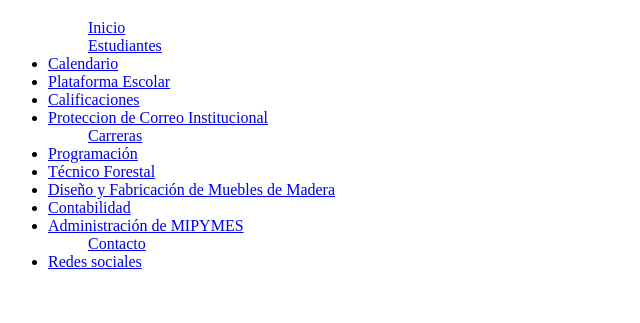
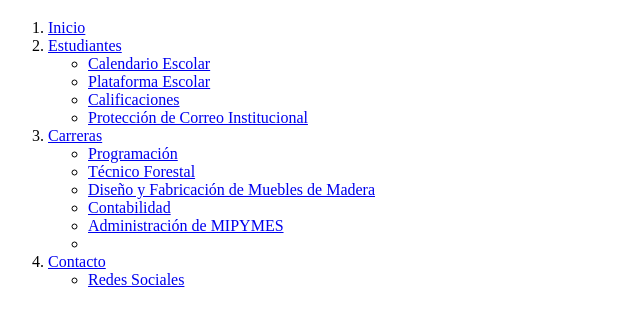
Before and after one commit to Brayan-asj/raul-project, a plain HTML site: page index.html in a window 1280 px wide. Shown: the part 61-384 px from the top of the page, without its empty margins (0-640 px from the left). Drawn offline with Linux system fonts and the light colour scheme.

Commit message:
Add files via upload

```diff
--- a/index.html
+++ b/index.html
@@ -9,21 +9,28 @@
 <body>
     <h1>Mapa del sitio</h1>
 
-    <ul>
-        <ol><a href="/home">Inicio</a></ol>
-        <ol><a href="/alumnos">Estudiantes</a></ol>
-            <li><a href="/calendar">Calendario</a></li>
+    <ol>
+    <li><a href="/Inicio">Inicio</a></li>
+    <li><a href="/estudiantes">Estudiantes</a></li>
+        <ul>
+            <li><a href="/calendar">Calendario Escolar</a></li>
             <li><a href="/plataforma">Plataforma Escolar</a></li>
             <li><a href="/calificaciones">Calificaciones</a></li>
-            <li><a href="/seguridad">Proteccion de Correo Institucional</a></li>
-        <ol><a href="/carreras">Carreras</a></ol>
+            <li><a href="/seguridad">Protección de Correo Institucional</a></li>
+        </ul>
+    <li><a href="/carreras">Carreras</a></li>
+        <ul>
             <li><a href="/programacion">Programación</a></li>
             <li><a href="/forestal">Técnico Forestal</a></li>
             <li><a href="/muebles">Diseño y Fabricación de Muebles de Madera</a></li>
             <li><a href="/contabilidad">Contabilidad</a></li>
-            <li><a href="/pymes">Administración de MIPYMES</a></li>
-        <ol><a href="/contacto">Contacto</a></ol>
-            <li><a href="/redes">Redes sociales</a></li>
-    </ul>
+            <li><a href="/mipymes">Administración de MIPYMES</a></li>
+            <li></li>
+        </ul>
+    <li><a href="/contacto">Contacto</a></li>
+        <ul>
+            <li><a href="/redes">Redes Sociales</a></li>
+        </ul>
+    </ol>
 </body>
 </html>
```
